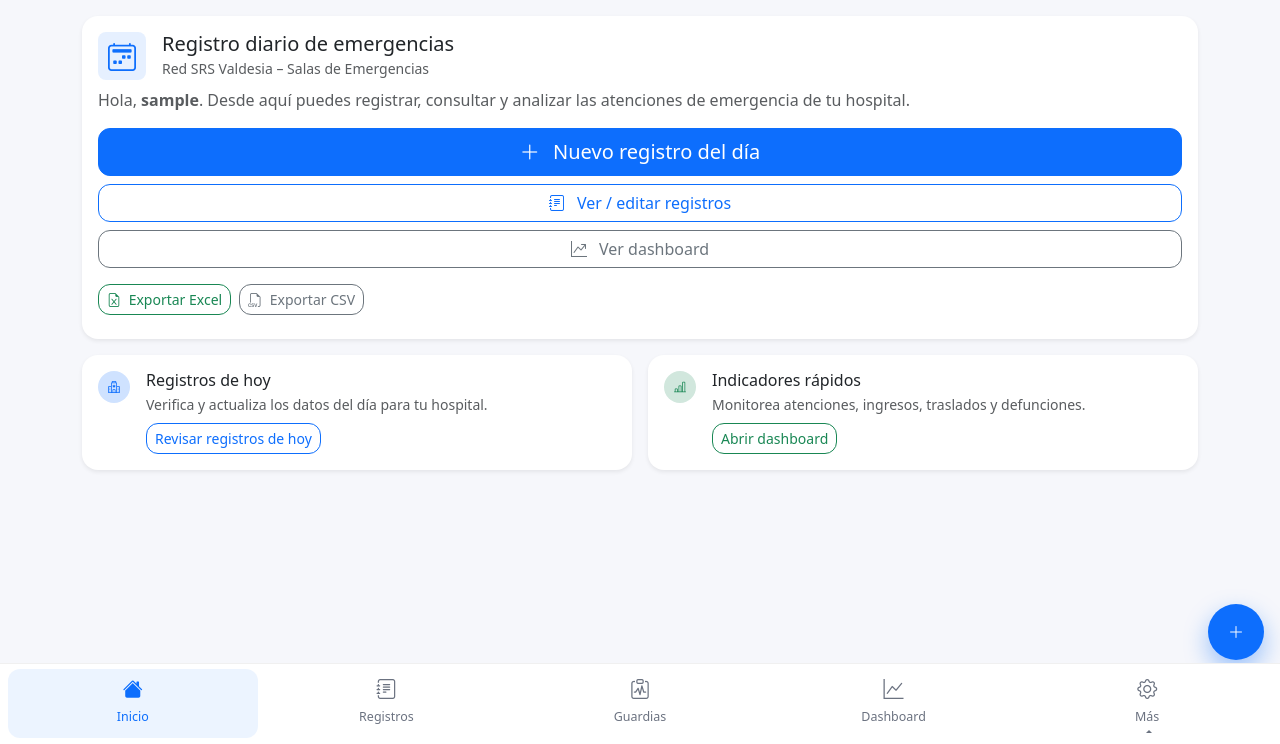
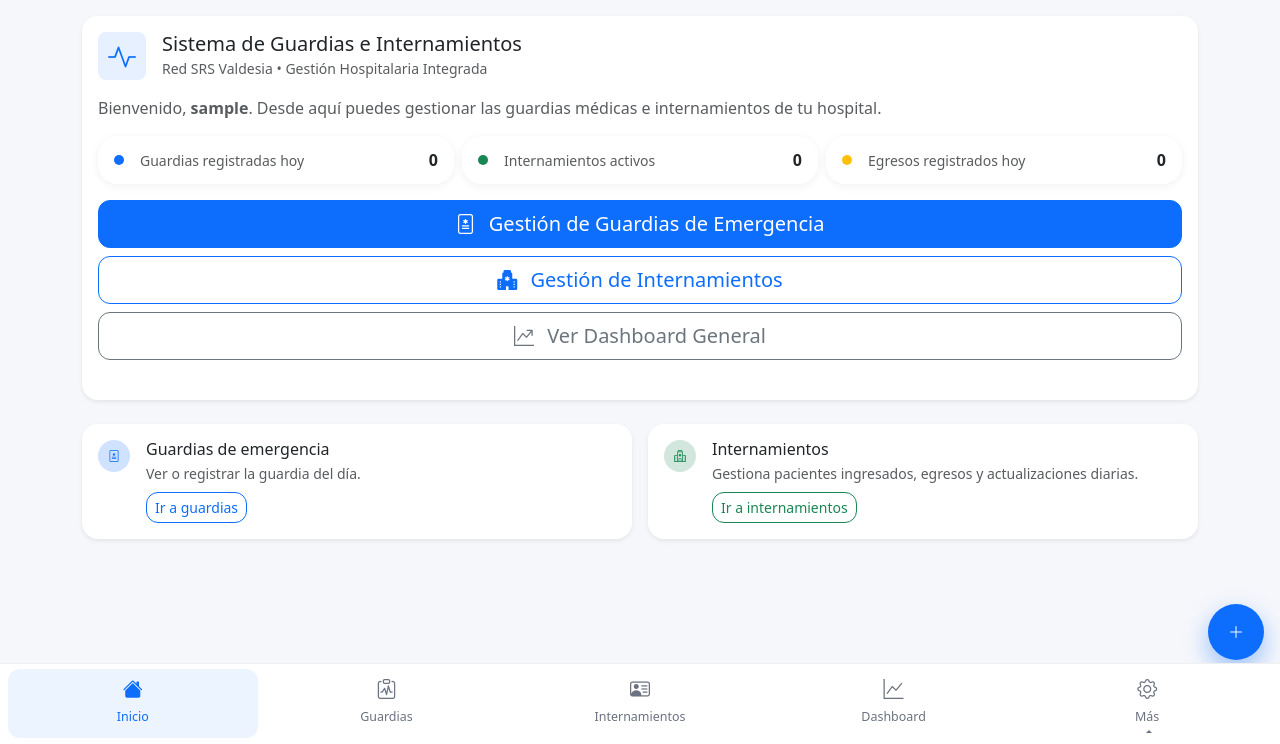
Before and after one commit to keysselyn/emergencias_app, a Flask app: page / in a window 1280 px wide. Shown: the part 56-800 px from the top of the page. Run offline with Flask 3, Linux system fonts and the light colour scheme; the visitor is signed in with stand-in values (Sample User, id 1); data that the repository does not hold is empty.

Commit message:
Actualizaciones a Dashboard y al index

```diff
--- a/app.py
+++ b/app.py
@@ -252,10 +252,60 @@ def healthz():
 # ==============================
 # PÁGINAS BASE / LOGIN
 # ==============================
-@app.route("/")
+@app.route('/')
 def index():
     hoy = datetime.now().strftime("%Y-%m-%d")
-    return render_template("index.html", hoy=hoy)
+
+    # Valores por defecto para cuando no haya login
+    kpi_guardias_hoy = 0
+    kpi_internamientos_activos = 0
+    kpi_internamientos_egresados_hoy = 0
+
+    if current_user.is_authenticated:
+        # Fecha "hoy" a nivel de fecha (sin hora)
+        hoy_date = date.today()
+
+        # Alcance por hospital según rol
+        scope_hosp = user_hospital_scope()
+
+        # Guardias de hoy
+        q_guardias = GuardiaEmergencia.query.filter(
+            GuardiaEmergencia.fecha == hoy_date
+        )
+
+        # Internamientos del hospital (activos + egresados)
+        q_intern = Internamiento.query
+
+        if scope_hosp:
+            q_guardias = q_guardias.filter(GuardiaEmergencia.hospital == scope_hosp)
+            q_intern = q_intern.filter(Internamiento.hospital == scope_hosp)
+
+        # Conteos
+        kpi_guardias_hoy = q_guardias.count()
+
+        # Internamientos activos (no egresados)
+        kpi_internamientos_activos = q_intern.filter(
+            Internamiento.egresado == False
+        ).count()
+
+        # Internamientos egresados HOY (según fecha_actualizacion)
+        inicio_hoy = datetime.combine(hoy_date, datetime.min.time())
+        fin_hoy = datetime.combine(hoy_date, datetime.max.time())
+
+        kpi_internamientos_egresados_hoy = q_intern.filter(
+            Internamiento.egresado == True,
+            Internamiento.fecha_actualizacion >= inicio_hoy,
+            Internamiento.fecha_actualizacion <= fin_hoy
+        ).count()
+
+    return render_template(
+        'index.html',
+        hoy=hoy,
+        kpi_guardias_hoy=kpi_guardias_hoy,
+        kpi_internamientos_activos=kpi_internamientos_activos,
+        kpi_internamientos_egresados_hoy=kpi_internamientos_egresados_hoy
+    )
+
 
 
 @app.route("/login", methods=["GET", "POST"])
@@ -735,24 +785,18 @@ def render_pdf_from_html(html: str, pdf_filename: str = "reporte.pdf"):
 
 
 # ======================================================================
-#   DASHBOARD
+#   DASHBOARD (Guardias + Internamientos)
 # ======================================================================
-@app.route("/dashboard")
+@app.route('/dashboard')
 @login_required
 def dashboard():
-    f_hospital = (request.args.get("hospital") or "").strip()
-    f_desde = request.args.get("desde")
-    f_hasta = request.args.get("hasta")
-
-    q = EmergencyRecord.query
-    if not current_user.is_admin:
-        q = q.filter(EmergencyRecord.hospital == current_user.hospital)
-        sel_hospital = current_user.hospital
-    else:
-        if f_hospital:
-            q = q.filter(EmergencyRecord.hospital == f_hospital)
-        sel_hospital = f_hospital or "Todos"
-
+    from models import GuardiaEmergencia, Internamiento  # por si no está arriba
+
+    f_hospital = (request.args.get('hospital') or '').strip()
+    f_desde = request.args.get('desde')
+    f_hasta = request.args.get('hasta')
+
+    # -------- helper parse fecha --------
     def parse_date(s):
         try:
             return parser.parse(s).date()
@@ -761,39 +805,109 @@ def dashboard():
 
     d_desde = parse_date(f_desde) if f_desde else None
     d_hasta = parse_date(f_hasta) if f_hasta else None
+
+    # Si no ponen fechas → mes actual (1 al día de hoy)
+    hoy = date.today()
+    if not d_desde and not d_hasta:
+        d_desde = hoy.replace(day=1)
+        d_hasta = hoy
+    else:
+        if d_desde and not d_hasta:
+            d_hasta = hoy
+        if d_hasta and not d_desde:
+            d_desde = d_hasta.replace(day=1)
+
+    if d_desde and d_hasta and d_desde > d_hasta:
+        d_desde, d_hasta = d_hasta, d_desde
+
+    # -------- Query base --------
+    qg = GuardiaEmergencia.query
+    qi = Internamiento.query
+
+    # Alcance según rol
+    if not current_user.is_admin:
+        # Usuario normal o admin de hospital → su hospital
+        hosp_scope = current_user.hospital
+        qg = qg.filter(GuardiaEmergencia.hospital == hosp_scope)
+        qi = qi.filter(Internamiento.hospital == hosp_scope)
+        sel_hospital = hosp_scope or "Sin hospital"
+    else:
+        # Admin general puede ver todos o filtrar
+        if f_hospital:
+            qg = qg.filter(GuardiaEmergencia.hospital == f_hospital)
+            qi = qi.filter(Internamiento.hospital == f_hospital)
+            sel_hospital = f_hospital
+        else:
+            sel_hospital = "Todos"
+
+    # Filtro fechas guardias (por fecha de guardia)
     if d_desde:
-        q = q.filter(EmergencyRecord.fecha >= d_desde)
+        qg = qg.filter(GuardiaEmergencia.fecha >= d_desde)
+        qi = qi.filter(Internamiento.fecha >= d_desde)
     if d_hasta:
-        q = q.filter(EmergencyRecord.fecha <= d_hasta)
-
-    registros = q.order_by(EmergencyRecord.fecha.asc()).all()
-
-    kpi_atenciones = sum(r.atenciones for r in registros)
-    kpi_ingresos = sum(r.ingresos for r in registros)
-    kpi_traslados = sum(r.traslados for r in registros)
-    kpi_defunciones = sum(r.defunciones for r in registros)
-
-    series = {}
-    for r in registros:
-        key = r.fecha.isoformat()
-        series.setdefault(key, {"atenciones": 0, "ingresos": 0, "traslados": 0, "defunciones": 0})
-        series[key]["atenciones"] += r.atenciones
-        series[key]["ingresos"] += r.ingresos
-        series[key]["traslados"] += r.traslados
-        series[key]["defunciones"] += r.defunciones
-
-    dates = sorted(series.keys())
-    chart_atenciones = [series[d]["atenciones"] for d in dates]
-    chart_ingresos = [series[d]["ingresos"] for d in dates]
-    chart_traslados = [series[d]["traslados"] for d in dates]
-    chart_defunciones = [series[d]["defunciones"] for d in dates]
-
+        qg = qg.filter(GuardiaEmergencia.fecha <= d_hasta)
+        qi = qi.filter(Internamiento.fecha <= d_hasta)
+
+    guardias = qg.order_by(GuardiaEmergencia.fecha.asc()).all()
+    internamientos = qi.order_by(Internamiento.fecha.asc()).all()
+
+    # -------- KPIs (solo guardias) --------
+    kpi_atenciones = 0
+    kpi_ingresos = 0
+    kpi_traslados = 0
+    kpi_defunciones = 0
+
+    for g in guardias:
+        total_pac = (g.total_matutino or 0) + (g.total_vespertino or 0) + (g.total_nocturno or 0)
+        kpi_atenciones += total_pac
+        kpi_ingresos += (g.ingresados_total or 0)
+        kpi_traslados += (g.referidos or 0)
+        kpi_defunciones += (g.fallecidos or 0)
+
+    # -------- Series para gráfico de GUARDIAS --------
+    series_g = {}
+    for g in guardias:
+        key = g.fecha.isoformat()
+        if key not in series_g:
+            series_g[key] = {
+                "atenciones": 0,
+                "ingresos": 0,
+                "traslados": 0,
+                "defunciones": 0,
+            }
+        total_pac = (g.total_matutino or 0) + (g.total_vespertino or 0) + (g.total_nocturno or 0)
+        series_g[key]["atenciones"] += total_pac
+        series_g[key]["ingresos"] += (g.ingresados_total or 0)
+        series_g[key]["traslados"] += (g.referidos or 0)
+        series_g[key]["defunciones"] += (g.fallecidos or 0)
+
+    labels = sorted(series_g.keys())
+    data_atenciones = [series_g[d]["atenciones"] for d in labels] if labels else []
+    data_ingresos = [series_g[d]["ingresos"] for d in labels] if labels else []
+    data_traslados = [series_g[d]["traslados"] for d in labels] if labels else []
+    data_defunciones = [series_g[d]["defunciones"] for d in labels] if labels else []
+
+    # -------- Series para gráfico de INTERNAMIENTOS --------
+    series_int = {}
+    for i in internamientos:
+        key = i.fecha.isoformat() if i.fecha else None
+        if not key:
+            continue
+        series_int.setdefault(key, 0)
+        series_int[key] += 1  # 1 ingreso por registro
+
+    labels_int = sorted(series_int.keys())
+    data_internamientos = [series_int[d] for d in labels_int] if labels_int else []
+
+    # -------- Ranking (solo admin general, sin hospital seleccionado) --------
     ranking = []
     if current_user.is_admin and not f_hospital:
         totales = {}
-        for r in registros:
-            totales.setdefault(r.hospital, 0)
-            totales[r.hospital] += r.atenciones
+        for g in guardias:
+            total_pac = (g.total_matutino or 0) + (g.total_vespertino or 0) + (g.total_nocturno or 0)
+            totales.setdefault(g.hospital, 0)
+            totales[g.hospital] += total_pac
+
         ranking = sorted(
             ({"hospital": h, "atenciones": totales[h]} for h in totales),
             key=lambda x: x["atenciones"],
@@ -804,18 +918,20 @@ def dashboard():
         "dashboard.html",
         sel_hospital=sel_hospital,
         f_hospital=f_hospital,
-        f_desde=f_desde or "",
-        f_hasta=f_hasta or "",
+        f_desde=d_desde.isoformat() if d_desde else "",
+        f_hasta=d_hasta.isoformat() if d_hasta else "",
         kpi_atenciones=kpi_atenciones,
         kpi_ingresos=kpi_ingresos,
         kpi_traslados=kpi_traslados,
         kpi_defunciones=kpi_defunciones,
-        labels=json.dumps(dates),
-        data_atenciones=json.dumps(chart_atenciones),
-        data_ingresos=json.dumps(chart_ingresos),
-        data_traslados=json.dumps(chart_traslados),
-        data_defunciones=json.dumps(chart_defunciones),
-        ranking=ranking
+        labels=json.dumps(labels),
+        data_atenciones=json.dumps(data_atenciones),
+        data_ingresos=json.dumps(data_ingresos),
+        data_traslados=json.dumps(data_traslados),
+        data_defunciones=json.dumps(data_defunciones),
+        labels_int=json.dumps(labels_int),
+        data_internamientos=json.dumps(data_internamientos),
+        ranking=ranking,
     )
 
 
--- a/templates/base.html
+++ b/templates/base.html
@@ -103,19 +103,20 @@
         <span>Inicio</span>
       </a>
 
-      <!-- Registros de emergencias -->
-      <a href="/listar"
-         class="{% if request.path.startswith('/listar') %}active{% endif %}">
-        <i class="bi bi-journal-text fs-5"></i>
-        <span>Registros</span>
-      </a>
-
       <!-- Guardias de emergencia -->
       <a href="{{ url_for('guardias_list') }}"
          class="{% if request.path.startswith('/guardias') %}active{% endif %}">
         <i class="bi bi-clipboard-pulse fs-5"></i>
         <span>Guardias</span>
       </a>
+
+      <!-- Guardias de Internamientos -->
+      <a href="{{ url_for('internamientos_list') }}"
+         class="{% if request.path.startswith('/internamientos') %}active{% endif %}">
+        <i class="bi bi-person-vcard fs-5"></i>
+        <span>Internamientos</span>
+      </a>
+
 
       <!-- Dashboard -->
       <a href="/dashboard"
@@ -141,19 +142,20 @@
         </a>
         <ul class="dropdown-menu dropdown-menu-end" aria-labelledby="moreDropup">
 
-          <!-- Internamientos disponible para todos los usuarios autenticados -->
-          <li>
-            <a class="dropdown-item" href="{{ url_for('internamientos_list') }}">
-              <i class="bi bi-person-vcard me-2"></i> Internamientos
-            </a>
-          </li>
 
           {% if current_user.is_admin or current_user.is_hospital_admin %}
-            <li><hr class="dropdown-divider"></li>
-            {% if current_user.is_admin %}
+           {% if current_user.is_admin %}
               <li class="dropdown-header small text-muted">
                 Administración general
               </li>
+
+              <li>
+                <a class="dropdown-item" href="{{ url_for('listar') }}">
+                  <i class="bi bi-hospital me-2"></i> Registros
+                </a>
+              </li>
+
+
               <li>
                 <a class="dropdown-item" href="{{ url_for('hospitales_list') }}">
                   <i class="bi bi-hospital me-2"></i> Hospitales
@@ -167,6 +169,11 @@
             {% elif current_user.is_hospital_admin %}
               <li class="dropdown-header small text-muted">
                 Administración del hospital
+              </li>
+              <li>
+                <a class="dropdown-item" href="{{ url_for('listar') }}">
+                  <i class="bi bi-hospital me-2"></i> Registros
+                </a>
               </li>
               <li>
                 <a class="dropdown-item" href="{{ url_for('usuarios_list') }}">
--- a/templates/index.html
+++ b/templates/index.html
@@ -1,144 +1,196 @@
 {% extends 'base.html' %}
 {% block content %}
 
-<!-- Tarjeta principal -->
-<div class="card shadow-sm mb-3">
+<!-- TARJETA PRINCIPAL -->
+<div class="card shadow-sm mb-4">
   <div class="card-body">
-    <div class="d-flex align-items-center mb-2">
-      <div class="me-3 rounded-3 bg-primary bg-opacity-10 d-flex align-items-center justify-content-center" style="width:48px;height:48px;">
-        <i class="bi bi-calendar2-week text-primary fs-3"></i>
+
+    <div class="d-flex align-items-center mb-3">
+      <div class="me-3 rounded-3 bg-primary bg-opacity-10 d-flex align-items-center justify-content-center"
+           style="width:48px;height:48px;">
+        <i class="bi bi-activity text-primary fs-3"></i>
       </div>
       <div>
-        <h5 class="card-title mb-0">Registro diario de emergencias</h5>
-        <small class="text-muted">Red SRS Valdesia – Salas de Emergencias</small>
+        <h5 class="card-title mb-0">Sistema de Guardias e Internamientos</h5>
+        <small class="text-muted">Red SRS Valdesia • Gestión Hospitalaria Integrada</small>
       </div>
     </div>
 
     {% if current_user.is_authenticated %}
-      <p class="mb-3 text-muted">
-        Hola, <strong>{{ current_user.username }}</strong>. Desde aquí puedes registrar, consultar y analizar las atenciones de emergencia de tu hospital.
+
+      <p class="text-muted mb-3">
+        Bienvenido, <strong>{{ current_user.nombre or current_user.username }}</strong>.
+        Desde aquí puedes gestionar las guardias médicas e internamientos de tu hospital.
       </p>
 
-      <!-- Acciones principales -->
-      <div class="d-grid gap-2 mb-3">
-        <a class="btn btn-primary btn-lg" href="{{ url_for('nuevo') }}">
-          <i class="bi bi-plus-lg me-2"></i> Nuevo registro del día
-        </a>
-        <a class="btn btn-outline-primary" href="{{ url_for('listar') }}">
-          <i class="bi bi-journal-text me-2"></i> Ver / editar registros
-        </a>
-        <a class="btn btn-outline-secondary" href="{{ url_for('dashboard') }}">
-          <i class="bi bi-graph-up-arrow me-2"></i> Ver dashboard
-        </a>
+      <!-- ➤ KPIs rápidos -->
+      <div class="row g-2 mb-3">
+        <div class="col-12 col-md-4">
+          <div class="kpi-chip d-flex align-items-center">
+            <span class="kpi-dot bg-primary me-2"></span>
+            <span class="small text-muted">Guardias registradas hoy</span>
+            <strong class="ms-auto">{{ kpi_guardias_hoy }}</strong>
+          </div>
+        </div>
+        <div class="col-12 col-md-4">
+          <div class="kpi-chip d-flex align-items-center">
+            <span class="kpi-dot bg-success me-2"></span>
+            <span class="small text-muted">Internamientos activos</span>
+            <strong class="ms-auto">{{ kpi_internamientos_activos }}</strong>
+          </div>
+        </div>
+        <div class="col-12 col-md-4">
+          <div class="kpi-chip d-flex align-items-center">
+            <span class="kpi-dot bg-warning me-2"></span>
+            <span class="small text-muted">Egresos registrados hoy</span>
+            <strong class="ms-auto">{{ kpi_internamientos_egresados_hoy }}</strong>
+          </div>
+        </div>
       </div>
 
-      <!-- Exportaciones -->
-      <div class="d-flex flex-wrap gap-2 mb-2">
-        <a class="btn btn-sm btn-outline-success"
-           href="{{ url_for('exportar_excel') }}">
-          <i class="bi bi-file-earmark-excel me-1"></i> Exportar Excel
+      <!-- ACCIONES PRINCIPALES -->
+      <div class="d-grid gap-2 mb-4">
+
+        <!-- Guardias -->
+        <a class="btn btn-primary btn-lg" href="{{ url_for('guardias_list') }}">
+          <i class="bi bi-file-medical me-2"></i>
+          Gestión de Guardias de Emergencia
         </a>
-        <a class="btn btn-sm btn-outline-secondary"
-           href="{{ url_for('exportar_csv') }}">
+
+        <!-- Internamientos -->
+        <a class="btn btn-outline-primary btn-lg" href="{{ url_for('internamientos_list') }}">
+          <i class="bi bi-hospital-fill me-2"></i>
+          Gestión de Internamientos
+        </a>
+
+        <!-- Dashboard -->
+        <a class="btn btn-outline-secondary btn-lg" href="{{ url_for('dashboard') }}">
+          <i class="bi bi-graph-up-arrow me-2"></i>
+          Ver Dashboard General
+        </a>
+
+      </div>
+
+      <!-- Exportaciones: SOLO admin general o admin hospital -->
+      {% if current_user.is_admin or current_user.is_hospital_admin %}
+      <div class="d-flex flex-wrap gap-2 mb-3">
+        <a class="btn btn-sm btn-outline-success" href="{{ url_for('exportar_excel') }}">
+          <i class="bi bi-file-earmark-excel me-1"></i> Exportar Excel (registros de emergencias)
+        </a>
+        <a class="btn btn-sm btn-outline-secondary" href="{{ url_for('exportar_csv') }}">
           <i class="bi bi-filetype-csv me-1"></i> Exportar CSV
         </a>
       </div>
+      {% endif %}
 
-      <!-- Botón de instalar PWA (lo controla tu script with beforeinstallprompt) -->
-      <button id="btnInstall"
-              class="btn btn-sm btn-outline-primary mt-1"
-              style="display:none;">
+      <!-- PWA -->
+      <button id="btnInstall" class="btn btn-sm btn-outline-primary" style="display:none;">
         <i class="bi bi-phone me-1"></i> Instalar app en este dispositivo
       </button>
 
     {% else %}
+
       <p class="mb-3 text-muted">
-        Este sistema permite registrar, consolidar y analizar el flujo diario de pacientes atendidos en las salas de emergencias de los hospitales de la Red SRS Valdesia.
+        Este sistema permite gestionar guardias médicas, internamientos y visualizar indicadores
+        hospitalarios para la Red SRS Valdesia.
       </p>
-      <div class="d-grid gap-2">
+
+      <div class="d-grid">
         <a class="btn btn-primary btn-lg" href="{{ url_for('login') }}">
           <i class="bi bi-box-arrow-in-right me-2"></i> Iniciar sesión
         </a>
       </div>
-      <small class="d-block mt-3 text-muted">
-        Si aún no tienes usuario, solicita acceso al administrador regional.
+
+      <small class="text-muted d-block mt-3">
+        Si no tienes usuario, solicita acceso al administrador regional.
       </small>
+
     {% endif %}
   </div>
 </div>
 
+
 {% if current_user.is_authenticated %}
 
-  <!-- Accesos rápidos en formato cards (tipo app) -->
+  <!-- ACCESOS RÁPIDOS (tipo app) -->
   <div class="row g-3 mb-4">
+
+    <!-- Guardias -->
     <div class="col-12 col-md-6">
-      <div class="card h-100 border-0 shadow-sm">
+      <div class="card h-100 shadow-sm border-0">
         <div class="card-body d-flex">
           <div class="me-3 d-flex align-items-start">
-            <span class="badge bg-primary-subtle text-primary rounded-circle d-inline-flex align-items-center justify-content-center" style="width:32px;height:32px;">
-              <i class="bi bi-hospital"></i>
+            <span class="badge bg-primary-subtle text-primary rounded-circle d-flex align-items-center justify-content-center"
+                  style="width:32px;height:32px;">
+              <i class="bi bi-file-medical"></i>
             </span>
           </div>
           <div class="flex-grow-1">
-            <h6 class="mb-1">Registros de hoy</h6>
-            <p class="mb-2 small text-muted">
-              Verifica y actualiza los datos del día para tu hospital.
-            </p>
-            <a href="{{ url_for('listar') }}?desde={{ hoy }}&hasta={{ hoy }}"
-               class="btn btn-sm btn-outline-primary">
-              Revisar registros de hoy
-            </a>
+            <h6 class="mb-1">Guardias de emergencia</h6>
+            <p class="text-muted small mb-2">Ver o registrar la guardia del día.</p>
+            <a href="{{ url_for('guardias_list') }}"
+               class="btn btn-sm btn-outline-primary">Ir a guardias</a>
           </div>
         </div>
       </div>
     </div>
 
+    <!-- Internamientos -->
     <div class="col-12 col-md-6">
-      <div class="card h-100 border-0 shadow-sm">
+      <div class="card h-100 shadow-sm border-0">
         <div class="card-body d-flex">
           <div class="me-3 d-flex align-items-start">
-            <span class="badge bg-success-subtle text-success rounded-circle d-inline-flex align-items-center justify-content-center" style="width:32px;height:32px;">
-              <i class="bi bi-bar-chart-line"></i>
+            <span class="badge bg-success-subtle text-success rounded-circle d-flex align-items-center justify-content-center"
+                  style="width:32px;height:32px;">
+              <i class="bi bi-hospital"></i>
             </span>
           </div>
           <div class="flex-grow-1">
-            <h6 class="mb-1">Indicadores rápidos</h6>
-            <p class="mb-2 small text-muted">
-              Monitorea atenciones, ingresos, traslados y defunciones.
+            <h6 class="mb-1">Internamientos</h6>
+            <p class="text-muted small mb-2">
+              Gestiona pacientes ingresados, egresos y actualizaciones diarias.
             </p>
-            <a href="{{ url_for('dashboard') }}"
-               class="btn btn-sm btn-outline-success">
-              Abrir dashboard
-            </a>
+            <a href="{{ url_for('internamientos_list') }}"
+               class="btn btn-sm btn-outline-success">Ir a internamientos</a>
           </div>
         </div>
       </div>
     </div>
+
   </div>
 
-  {% if current_user.is_admin %}
-    <!-- Zona solo para administradores -->
-    <div class="card border-0 shadow-sm mb-4">
-      <div class="card-body">
-        <div class="d-flex align-items-center mb-2">
-          <span class="badge bg-dark-subtle text-dark me-2">
-            <i class="bi bi-shield-lock me-1"></i> Admin
-          </span>
-          <h6 class="mb-0">Gestión administrativa</h6>
-        </div>
-        <p class="small text-muted mb-3">
-          Administra hospitales y usuarios autorizados para registrar información.
-        </p>
-        <div class="d-flex flex-wrap gap-2">
-          <a href="{{ url_for('hospitales_list') }}" class="btn btn-sm btn-outline-secondary">
-            <i class="bi bi-hospital me-1"></i> Hospitales
-          </a>
-          <a href="{{ url_for('usuarios_list') }}" class="btn btn-sm btn-outline-secondary">
-            <i class="bi bi-people me-1"></i> Usuarios
-          </a>
-        </div>
+  {% if current_user.is_admin or current_user.is_hospital_admin %}
+  <!-- ZONA ADMIN -->
+  <div class="card shadow-sm border-0">
+    <div class="card-body">
+
+      <div class="d-flex align-items-center mb-2">
+        <span class="badge bg-dark-subtle text-dark me-2">
+          <i class="bi bi-shield-lock me-1"></i> Administrador
+        </span>
+        <h6 class="mb-0">Gestión administrativa</h6>
       </div>
+
+      <p class="small text-muted mb-3">
+        Administra usuarios y registros del sistema.
+      </p>
+
+      <div class="d-flex flex-wrap gap-2">
+        <a href="{{ url_for('listar') }}" class="btn btn-sm btn-outline-secondary">
+          <i class="bi bi-hospital me-1"></i> Registro
+        </a>
+{% if current_user.is_admin %}
+        <a href="{{ url_for('hospitales_list') }}" class="btn btn-sm btn-outline-secondary">
+          <i class="bi bi-hospital me-1"></i> Hospitales
+        </a>
+ {% endif %}
+        <a href="{{ url_for('usuarios_list') }}" class="btn btn-sm btn-outline-secondary">
+          <i class="bi bi-people me-1"></i> Usuarios
+        </a>
+      </div>
+
     </div>
+  </div>
   {% endif %}
 
 {% endif %}
```
Also changed, not shown: templates/dashboard.html (+110 -24 lines).
